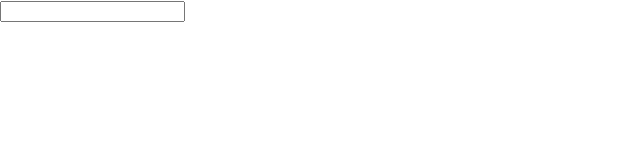
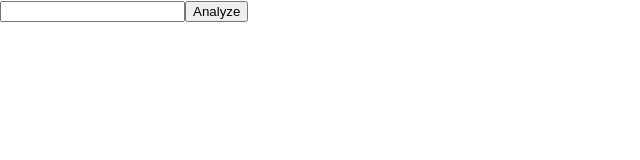
Before and after one commit to sujpatel/FakeTok, a React (Create React App) app in the folder frontend/faketok/: page / in a window 1280 px wide. Shown: the top 160 px of the page, without its empty margins (0-640 px from the left). Built offline with nearby package versions, Linux system fonts and the light colour scheme.

Commit message:
created input box to paste url, called backend

```diff
--- a/frontend/faketok/src/App.js
+++ b/frontend/faketok/src/App.js
@@ -1,10 +1,43 @@
-import React, { useState } from 'react';
+import React, { useState, useEffect } from 'react';
 
 function App() {
 
+  const [url, setUrl] = useState("");
+  const [data, setData] = useState(null);
+
+  const handleSubmit = async (e) => {
+    e.preventDefault();
+
+    try {
+      const response = await fetch("http://localhost:8000/analyze", {
+        method: 'POST',
+        headers: {
+          'Content-Type': 'application/json',
+        },
+        body: JSON.stringify({
+          url: url
+        }),
+      });
+      if (!response.ok) {
+        throw new Error(`HTTP Error, status: ${response.status}`);
+      }
+      const result = await response.json();
+      setData(result);
+      setUrl("");
+    } catch (error) {
+      console.error("Error during fetch:", error);
+    }
+
+
+
+  }
+
   return (
     <div>
-      <input></input>
+      <form onSubmit={handleSubmit}>
+        <input value={url} onChange={(e) => setUrl(e.target.value)}></input>
+        <button type="submit">Analyze</button>
+      </form>
 
     </div >
   );
```
